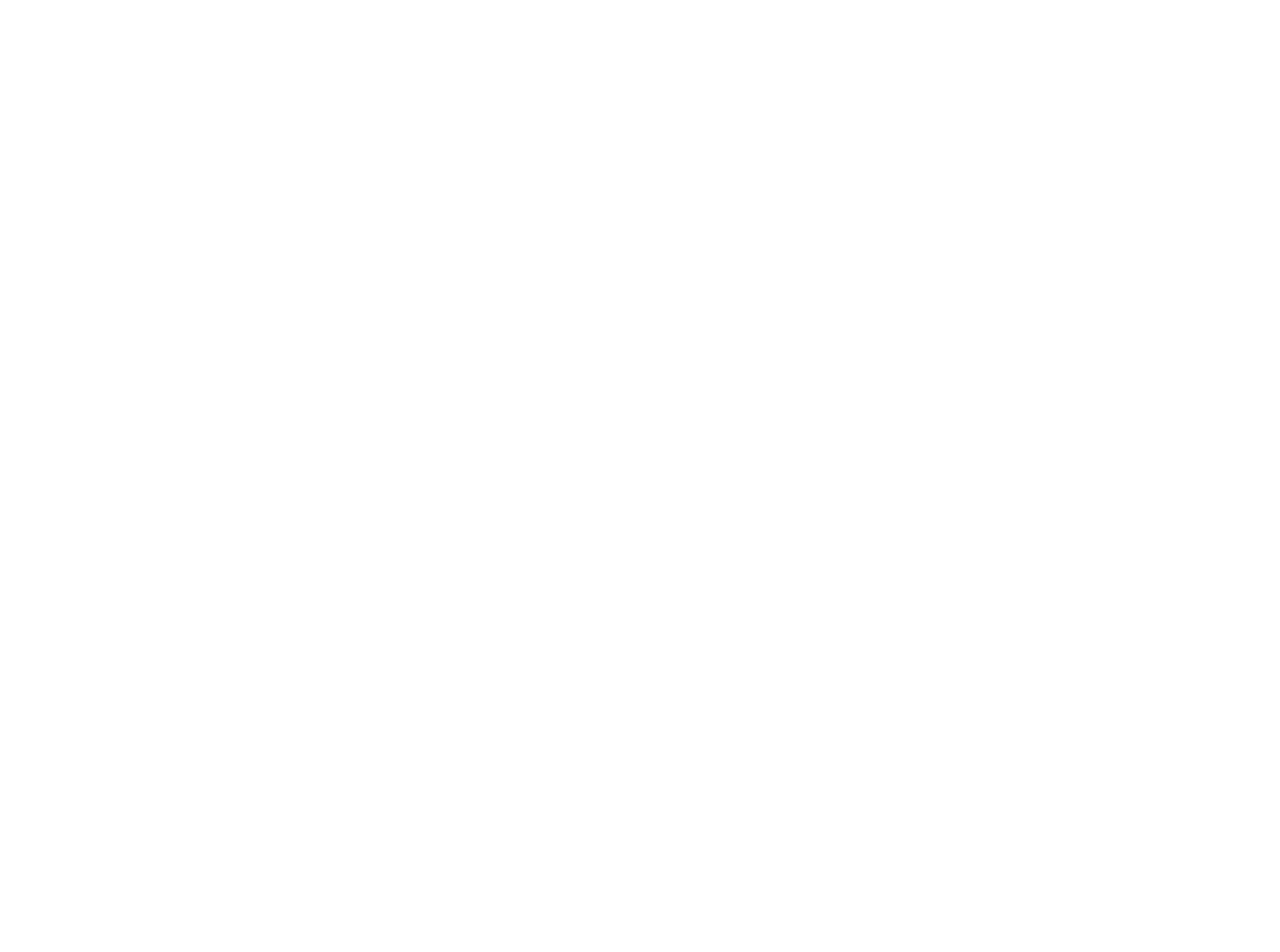
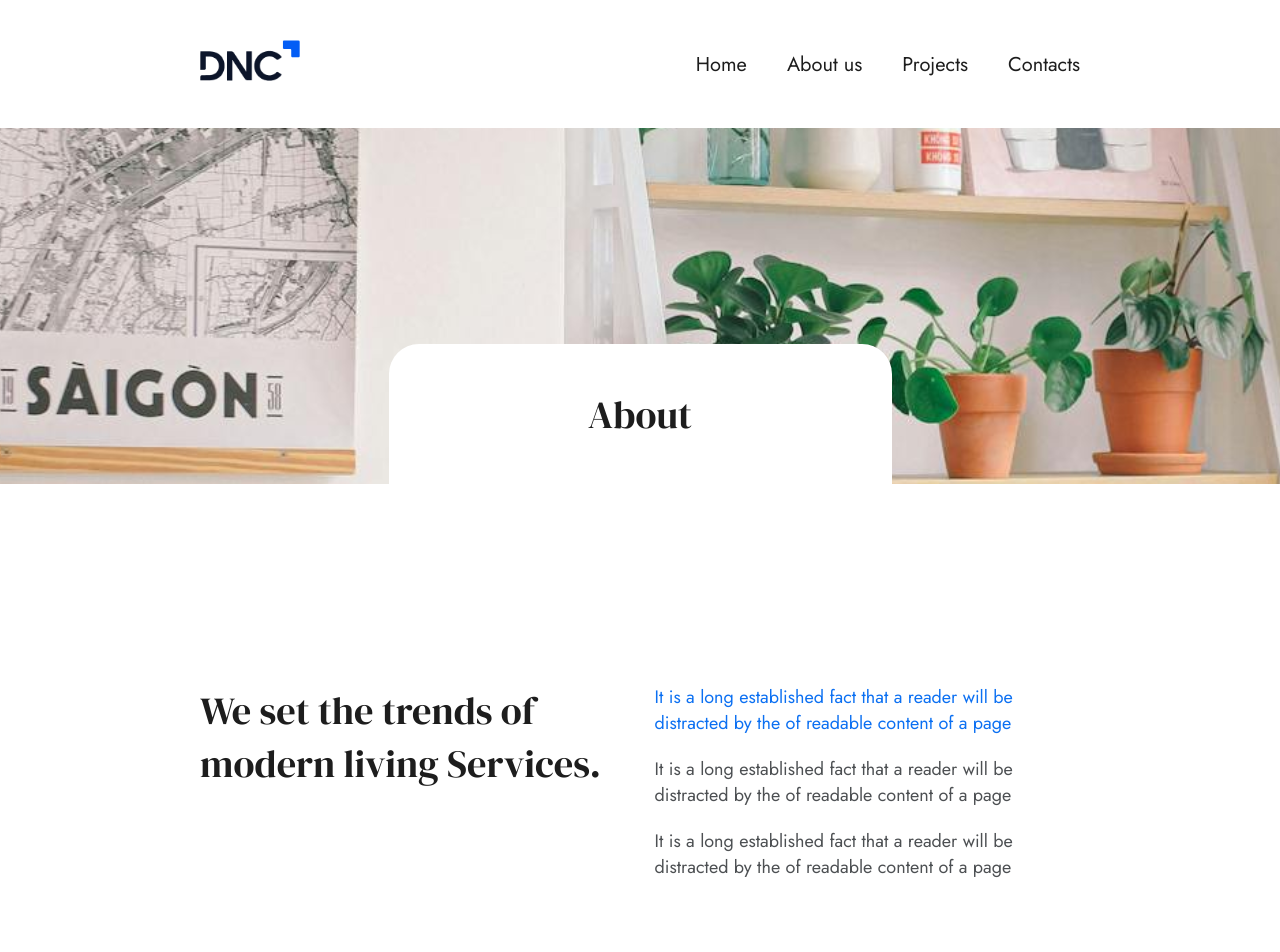
Before and after one commit to hashiraofcode/aprendendoReact, a React (Vite) app in the folder dnc-arq-valmir-neto/: page /about in a window 1280 px wide. Shown: the top 952 px of the page. Before the commit the page ends 800 px from the top, so only its background shows below. Built offline with nearby package versions, Linux system fonts and the light colour scheme.

Commit message:
fazendo  o conteúdo da page about. Já finalizado

```diff
--- /dev/null
+++ b/dnc-arq-valmir-neto/src/components/About/about.css
@@ -0,0 +1,25 @@
+.container.aboutContent {
+    margin: 20rem auto;
+    justify-content: center;
+    row-gap: 2rem;
+}
+
+.content-wrapper {
+    row-gap: 2rem;
+}
+
+
+
+@media  (min-width: 1024px){
+       .container.aboutContent {
+        column-gap: 1.5rem;
+    }
+}
+@media (max-width: 768px) {
+    .container.aboutContent {
+        flex-wrap: wrap;
+    }
+    .title-about-content {
+    text-align: center;
+}
+}
--- /dev/null
+++ b/dnc-arq-valmir-neto/src/components/About/about.jsx
@@ -0,0 +1,16 @@
+import '../About/about.css'
+
+function About() {
+    return (
+        <div className="container aboutContent flex-container">
+            <h3 className='title-about-content font-other-titles'>We set the trends of modern living  Services.</h3>
+                <div className="content-wrapper flex-container flex-direction">
+                    <p className='text-primary font-text'>It is a long established fact that a reader will be distracted by the of readable content of a page</p>
+                    <p className='text-tertiary font-text'>It is a long established fact that a reader will be distracted by the of readable content of a page</p>
+                    <p className='text-tertiary font-text'>It is a long established fact that a reader will be distracted by the of readable content of a page</p>
+                </div>
+        </div>
+    )
+}
+
+export default About
--- a/dnc-arq-valmir-neto/src/components/Footer/footer.css
+++ b/dnc-arq-valmir-neto/src/components/Footer/footer.css
@@ -28,7 +28,7 @@ footer .logo-socialMedia-container img {
 
 /* links da página no footer */
 .links-list {
-    gap: 4rem;
+    gap: 5.1rem;
 }
 
 .links-container {
--- a/dnc-arq-valmir-neto/src/main.css
+++ b/dnc-arq-valmir-neto/src/main.css
@@ -32,7 +32,7 @@ ol,ul {
 :root {
   --primary-color:#0C70F2;
   --secundary-color: #1D1D1D;
-  --tertiary-color: #F6F6F6;
+  --tertiary-color:  #4D5053;
 }
 
 .primary-background {
@@ -65,7 +65,7 @@ ol,ul {
 }
 
 .font-other-titles {
-  font-size: clamp(1.4rem, 3vw, 5rem);
+  font-size: clamp(2.5rem, 3vw, 5rem);
   font-family: "DM Serif Display", serif;
   font-weight: 400;
 }
--- a/dnc-arq-valmir-neto/src/pages/about.jsx
+++ b/dnc-arq-valmir-neto/src/pages/about.jsx
@@ -2,11 +2,15 @@ import BannerComponet from '../components/banner/banner'
 import bannerImageBg from '../assets/bg-about-image.svg'
 import Header from '../components/Header/Header'
 import Footer from '../components/Footer/footer'
+import AboutContent from '../components/About/about'
 
 function About() {
-    return(
+    return (
         <>
-
+            <Header />
+            <BannerComponet image={bannerImageBg} title='About' />
+            <AboutContent/>
+            <Footer />
         </>
     )
 }
```
